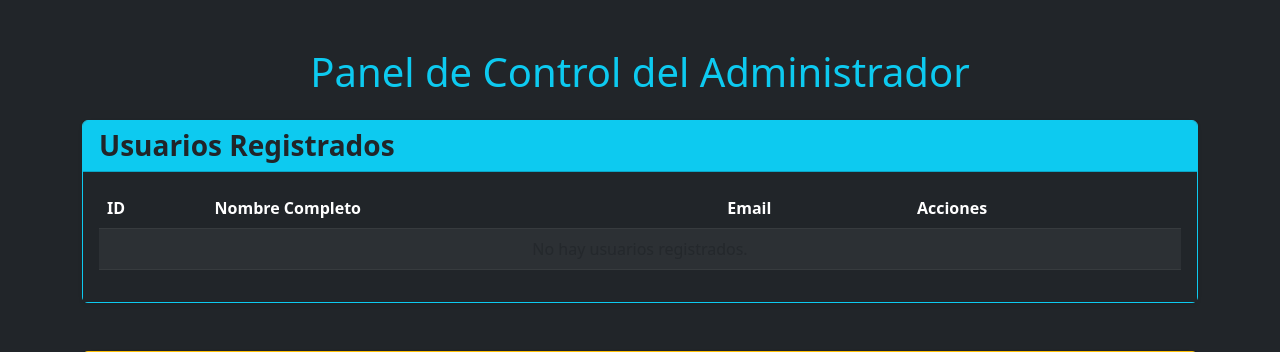
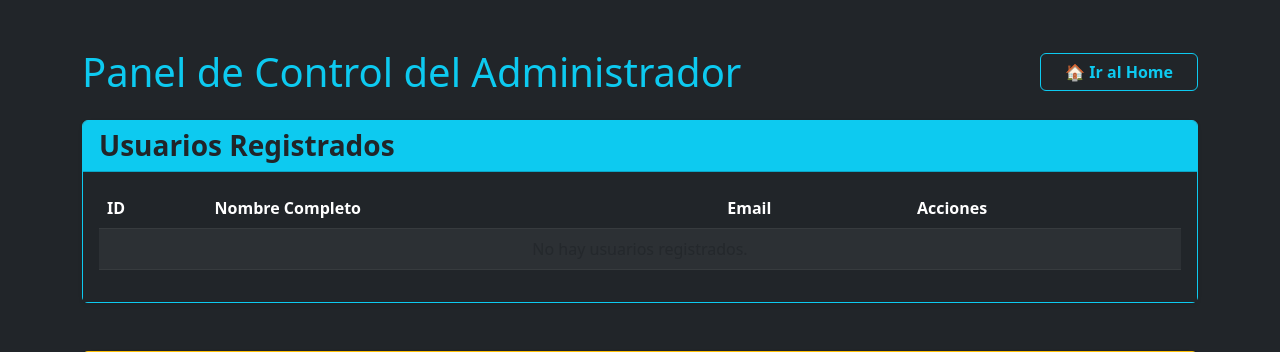
Before and after one commit to mavellop37/sistema-reservas-microservicios, a FastAPI app: page /admin in a window 1280 px wide. Shown: the top 352 px of the page. Run offline with FastAPI, Linux system fonts and the light colour scheme; data that the repository does not hold is empty.

Commit message:
Fix: Configuración estricta de CORS para cPanel y botón Home en Admin

```diff
--- a/reservation-service/templates/admin.html
+++ b/reservation-service/templates/admin.html
@@ -10,9 +10,17 @@
     </head>
     <body class="bg-dark text-light">
         <div class="container mt-5">
-            <h1 class="mb-4 text-center text-info">
-                Panel de Control del Administrador
-            </h1>
+            <div class="d-flex justify-content-between align-items-center mb-4">
+                <h1 class="mb-0 text-info">
+                    Panel de Control del Administrador
+                </h1>
+                <a
+                    href="https://mar.origenet.cl/?v=2"
+                    class="btn btn-outline-info fw-bold px-4"
+                >
+                    🏠 Ir al Home
+                </a>
+            </div>
 
             <div
                 class="card mb-5 shadow-sm bg-secondary text-white border-info"
```
Also changed, not shown: frontend-service/src/App.jsx (+9 -6 lines), 1 other file.
